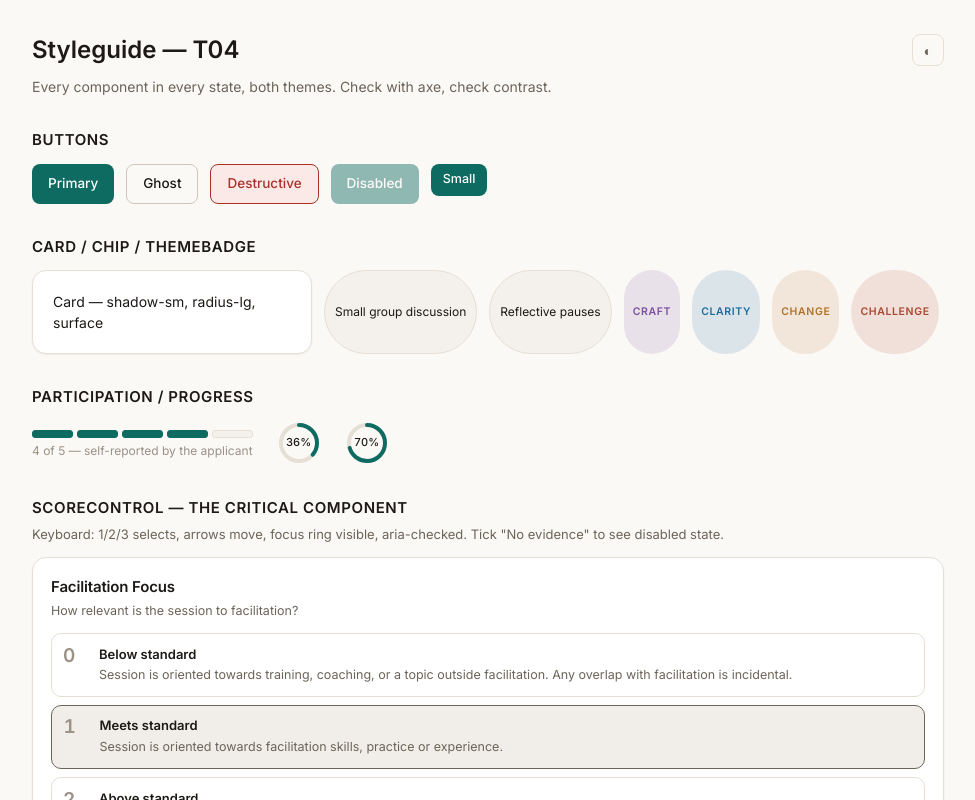
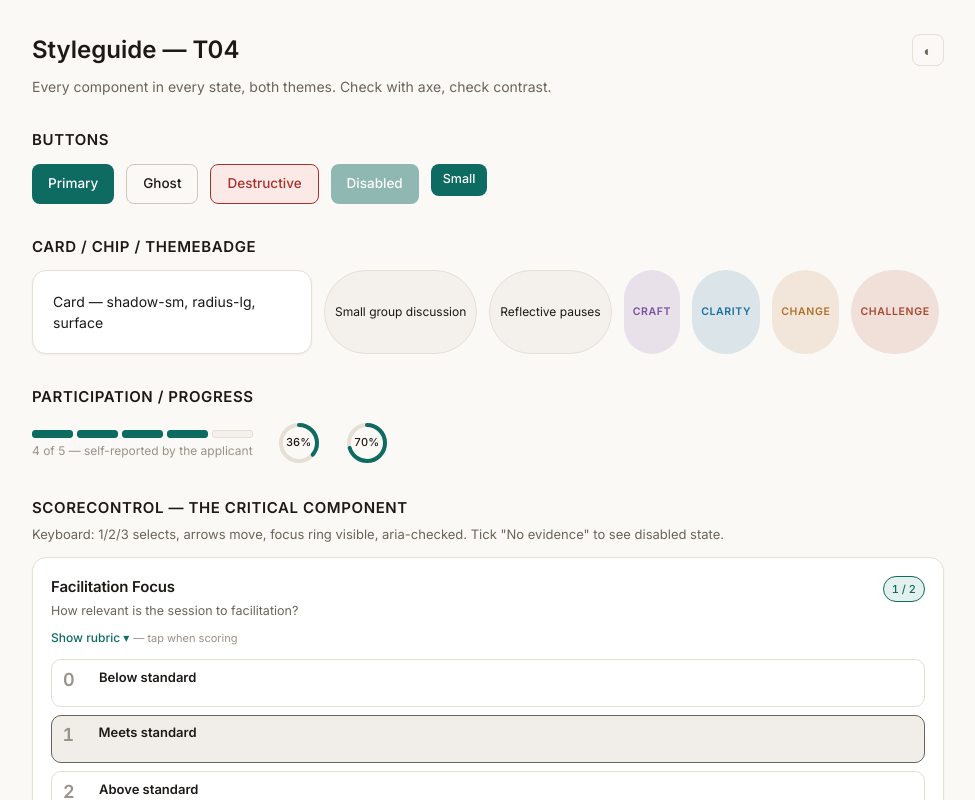
Before and after one commit to facilitare/facilitate2027, a Next.js app: page /styleguide in a window 1280 px wide. Shown: the top 800 px of the page, without its empty margins (152-1127 px from the left). Built offline with nearby package versions, Linux system fonts and the light colour scheme.

Commit message:
UX: ScoreControl accordion — collapsed default, Show rubric toggle, compact 48px + badge value/2

```diff
--- a/components/ui/score-control.tsx
+++ b/components/ui/score-control.tsx
@@ -1,22 +1,26 @@
 "use client";
 import { CRITERIA, type CriterionKey, type ScoreValue } from "@/lib/rubric";
 import { cn } from "@/lib/utils";
-import { useId } from "react";
+import { useId, useState } from "react";
 
 type Props = {
   criterion: CriterionKey;
   value: ScoreValue | null;
   noEvidence: boolean;
   onChange: (v: ScoreValue | null, noEvidence: boolean) => void;
+  defaultExpanded?: boolean;
 };
 
-export function ScoreControl({ criterion, value, noEvidence, onChange }: Props) {
+export function ScoreControl({ criterion, value, noEvidence, onChange, defaultExpanded }: Props) {
   const crit = CRITERIA.find((c) => c.key === criterion)!;
   const groupId = useId();
+  const [expanded, setExpanded] = useState(defaultExpanded ?? false);
+  const showAnchor = expanded;
 
   function select(v: ScoreValue) {
     if (noEvidence) return;
     onChange(v, false);
+    if (!expanded) setExpanded(true);
   }
 
   function toggleNoEvidence(checked: boolean) {
@@ -40,9 +44,26 @@ export function ScoreControl({ criterion, value, noEvidence, onChange }: Props)
 
   return (
     <div className="bg-[var(--surface)] border border-[var(--border)] rounded-[14px] p-[18px] shadow-[var(--shadow-sm)]" onKeyDown={onKeyDown}>
-      <h3 className="text-[15px] font-semibold tracking-[-.01em]">{crit.title}</h3>
-      <p className="text-[12.5px] text-[var(--text-muted)] mt-1 mb-3">{crit.question}</p>
-      <div role="radiogroup" aria-labelledby={`${groupId}-label`} className={cn("flex flex-col gap-2", noEvidence && "opacity-55")}>
+      <div className="flex items-start justify-between gap-3">
+        <div className="flex-1">
+          <h3 className="text-[15px] font-semibold tracking-[-.01em]">{crit.title}</h3>
+          <p className="text-[12.5px] text-[var(--text-muted)] mt-1">{crit.question}</p>
+        </div>
+        <span className={cn("text-[11px] font-medium px-2 py-1 rounded-full border tabular-nums", value !== null ? "bg-[var(--accent-soft)] border-[var(--accent)] text-[var(--accent)]" : "bg-[var(--surface-sunk)] border-[var(--border)] text-[var(--text-faint)]")}>
+          {value !== null ? `${value} / 2` : "— / 2"}
+        </span>
+      </div>
+      <button
+        type="button"
+        onClick={() => setExpanded(!expanded)}
+        className="mt-2 text-[12px] font-medium text-[var(--accent)] hover:text-[var(--accent-hover)] flex items-center gap-1"
+        aria-expanded={expanded}
+        aria-controls={`${groupId}-rubric`}
+      >
+        {expanded ? "Hide rubric ▲" : "Show rubric ▾"}
+        <span className="text-[11px] text-[var(--text-faint)] font-normal">— {expanded ? "anchors visible" : "tap when scoring"}</span>
+      </button>
+      <div id={`${groupId}-rubric`} role="radiogroup" aria-labelledby={`${groupId}-label`} className={cn("flex flex-col gap-2 mt-3", noEvidence && "opacity-55")}>
         <span id={`${groupId}-label`} className="sr-only">{crit.title}</span>
         {[0, 1, 2].map((v) => {
           const isSelected = value === v && !noEvidence;
@@ -59,18 +80,20 @@ export function ScoreControl({ criterion, value, noEvidence, onChange }: Props)
               disabled={noEvidence}
               onClick={() => select(v as ScoreValue)}
               className={cn(
-                "grid grid-cols-[26px_1fr] gap-[10px] text-left w-full bg-[var(--surface)] border border-[var(--border)] rounded-[10px] p-[11px] cursor-pointer transition-colors hover:border-[var(--border-strong)] focus-visible:outline-[2px] focus-visible:outline-[var(--accent)] focus-visible:outline-offset-2 min-h-[64px]",
-                isSelected && "border-[1.5px] p-[10.5px_11.5px]",
+                "grid grid-cols-[26px_1fr] gap-[10px] text-left w-full bg-[var(--surface)] border border-[var(--border)] rounded-[10px] cursor-pointer transition-colors hover:border-[var(--border-strong)] focus-visible:outline-[2px] focus-visible:outline-[var(--accent)] focus-visible:outline-offset-2",
+                showAnchor ? "p-[11px] min-h-[64px]" : "p-[10px_11px] min-h-[48px]",
+                isSelected && "border-[1.5px]",
+                isSelected && (showAnchor ? "p-[10.5px_11.5px]" : "p-[9.5px_10.5px]"),
                 scoreClass
               )}
               style={{ opacity: noEvidence ? 0.55 : 1 }}
             >
-              <span className={cn("text-[19px] font-semibold tabular-nums leading-[1.15] text-[var(--text-faint)]", numColor, isSelected && "font-semibold")}>{v}</span>
-              <span>
-                <span className="text-[13px] font-semibold block">{v === 0 ? "Below standard" : v === 1 ? "Meets standard" : "Above standard"}</span>
-                <span className="text-[12.5px] leading-[1.45] text-[var(--text-muted)] block mt-0.5">{(crit.anchors as any)[v]}</span>
+              <span className={cn("text-[18px] font-semibold tabular-nums leading-[1.15] text-[var(--text-faint)]", numColor)}>{v}</span>
+              <span className="flex-1">
+                <span className="text-[13px] font-semibold block leading-[1.2]">{v === 0 ? "Below standard" : v === 1 ? "Meets standard" : "Above standard"}</span>
+                {showAnchor && <span className="text-[12.5px] leading-[1.45] text-[var(--text-muted)] block mt-0.5">{(crit.anchors as any)[v]}</span>}
               </span>
-              {isSelected && <span aria-hidden className="col-span-2 hidden">✓</span>}
+              {isSelected && showAnchor && <span aria-hidden className="col-span-2 hidden">✓</span>}
             </button>
           );
         })}
```
